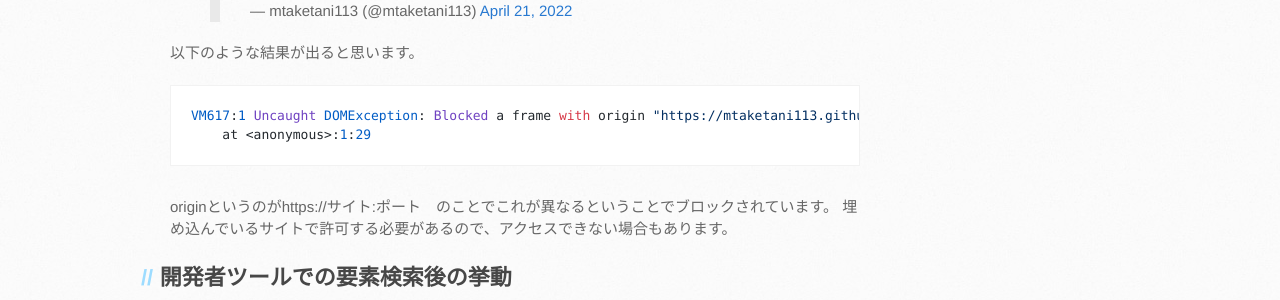
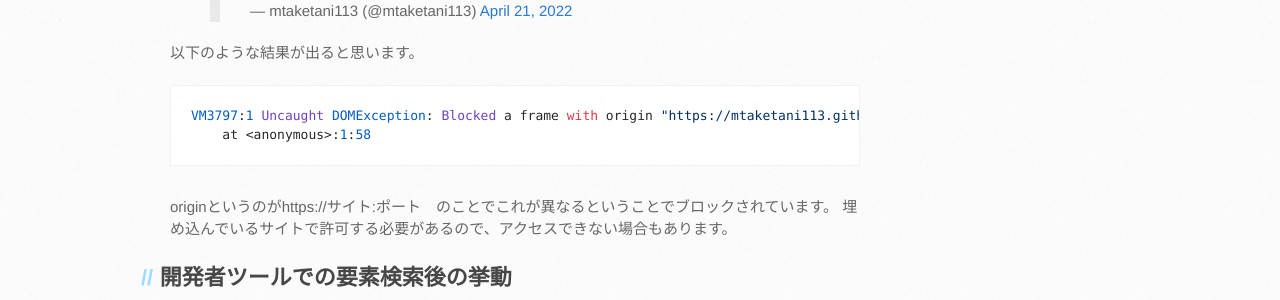
Before and after one commit to mtaketani113/mtaketani113.github.io, a Jekyll site: the page built from it/javascript/javascriptIframeAccess.md, in a window 1280 px wide. Shown: the part 1007-1307 px from the top of the page. Built offline with Jekyll 4.4.1, drawn with Linux system fonts in a browser that asks for light colours; nearby versions of some CDN libraries; comment, search, counter and statistics services are not loaded; the repository's description, which GitHub fills in, is left out.

Commit message:
エラー内容を修正

````diff
--- a/it/javascript/javascriptIframeAccess.md
+++ b/it/javascript/javascriptIframeAccess.md
@@ -35,8 +35,8 @@ last_modifeid_at: 2022-05-25
 以下のような結果が出ると思います。
 
 ```JavaScript
-VM617:1 Uncaught DOMException: Blocked a frame with origin "https://mtaketani113.github.io" from accessing a cross-origin frame.
-    at <anonymous>:1:29
+VM3797:1 Uncaught DOMException: Blocked a frame with origin "https://mtaketani113.github.io" from accessing a cross-origin frame.
+    at <anonymous>:1:58
 ```
 
 originというのがhttps://サイト:ポート　のことでこれが異なるということでブロックされています。
````
